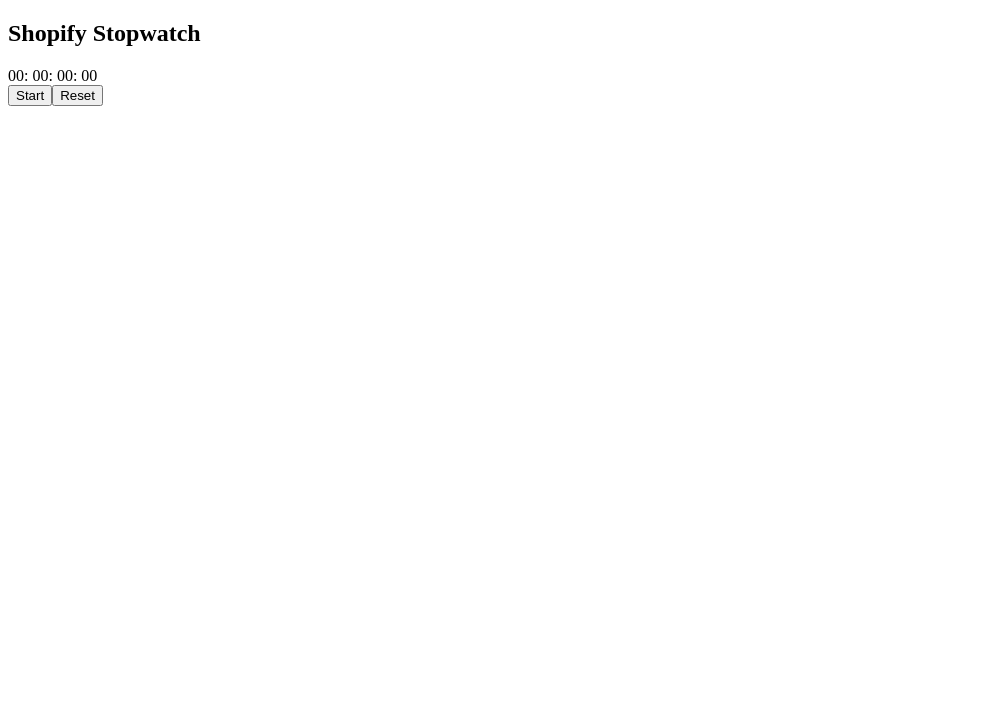
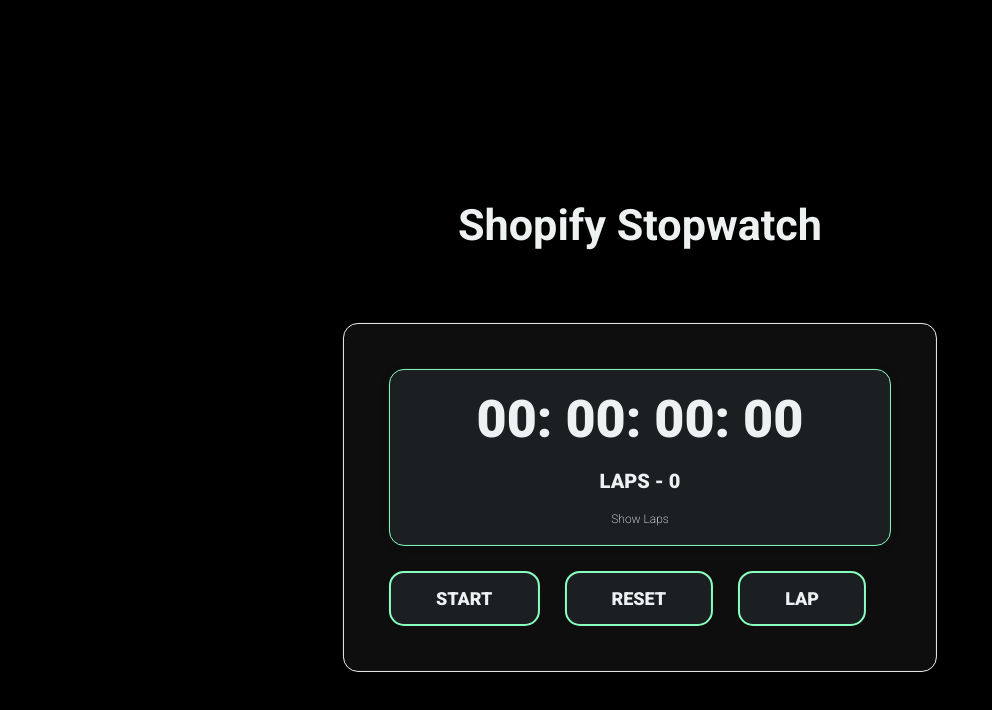
Before and after one commit to Shopify/eng-intern-assessment-react, a React app: page / in a window 1280 px wide. Shown: the top 710 px of the page, without its empty margins (0-992 px from the left). Built offline with nearby package versions, Linux system fonts and the light colour scheme.

Commit message:
laps and styling

```diff
--- a/src/App.tsx
+++ b/src/App.tsx
@@ -1,10 +1,13 @@
 import React, { useState, useEffect } from 'react';
 import StopWatch from './StopWatch';
 import StopWatchButton from './StopWatchButton';
+import './appstyles.css';
 
 export default function App() {
     const [isRunning, setIsRunning] = useState(false);
     const [time, setTime] = useState(0);
+    const [lapTimes, setLapTimes] = useState<number[]>([]);
+    const [showModal, setShowModal] = useState(false);
 
     useEffect(() => {
         let intervalId: number;
@@ -32,20 +35,51 @@ export default function App() {
     const handleResetClick = () => {
         setIsRunning(false);
         setTime(0);
+        setLapTimes([]);
+    };
+
+    const handleLapClick = () => {
+        setLapTimes((prevLapTimes) => [...prevLapTimes, time]);
+      };
+
+      const toggleModal = () => {
+        setShowModal(!showModal);
       };
 
     return (
-        <div>
-            <h1>Shopify Stopwatch</h1>
+        <div style={{ backgroundColor:"#000000", width: "100%", height: "100vh", textAlign: "center", color: "#EEF1F1"}}>
+            <div style={{ position: "absolute", top: "50%", left: "50%", transform: "translate(-50%, -50%)",  color: "#EEF1F1"}}>
+                <h5>Shopify Stopwatch</h5>
+                <div className='container'>
+                    <div className='time-container'>
                         <StopWatch
                             time={time}
                             Time={Time}
                         />
+                        <div className='Laps'>LAPS - {lapTimes.length}</div>
+                        <button className="LapTimesButton" onClick={toggleModal}> Show Laps</button>
+                    </div>
                     <StopWatchButton
                         isRunning={isRunning}
                         onStartStopClick={handleStartStopClick}
                         onResetClick={handleResetClick}
+                        onLapClick={handleLapClick}
 />
+                </div>
+                </div>
+                {showModal && (
+                            <div className="modal">
+                            <div className="modal-content">
+                                <span className="close" onClick={toggleModal}>&times;</span>
+                                <h2>Lap Times</h2>
+                                <ul>
+                                {lapTimes.map((lapTime, index) => (
+                                    <li key={index}>{Time(lapTime)}</li>
+                                ))}
+                                </ul>
+                            </div>
+                            </div>
+                        )}
             </div>
     )
 }
--- a/src/StopWatchButton.tsx
+++ b/src/StopWatchButton.tsx
@@ -1,20 +1,24 @@
-import React from 'react'
+import React from 'react';
+import './appstyles.css';
 
 interface StopWatchButtonProps {
     isRunning: boolean;
     onStartStopClick: () => void;
     onResetClick: () => void;
+    onLapClick: () => void;
 }
 
 export default function StopWatchButton({
     isRunning,
     onStartStopClick,
-    onResetClick
+    onResetClick,
+    onLapClick
 }: StopWatchButtonProps) {
     return (
-    <div>
-      <button onClick={onStartStopClick}>{isRunning ? 'Stop' : 'Start'}</button>
-      <button onClick={onResetClick}>Reset</button>
+    <div style={{display:'flex'}}>
+      <button className="startstop-button"  onClick={onStartStopClick}>{isRunning ? 'STOP' : 'START'}</button>
+      <button className="reset-button"  onClick={onResetClick}>RESET</button>
+      <button className="lap-button"  onClick={onLapClick}>LAP</button>
     </div>
     )
 }
--- /dev/null
+++ b/src/appstyles.css
@@ -0,0 +1,128 @@
+/* styles.css */
+@import url('https://fonts.googleapis.com/css2?family=Roboto:wght@200;300;400;500;600;700;800;900&display=swap');
+
+body {
+    font-family: 'Roboto', monospace;
+    font-weight: 900;
+    font-size: 52px;
+    font-style: normal;
+    margin: 0;
+    padding: 0;
+    box-sizing: border-box;
+}
+
+.container {
+    display: flex;
+    flex-direction: column;
+    align-items: center;
+    color: #EEF1F1;
+    margin: auto;
+    max-width: 600px;
+    max-height: 500px;
+    padding: 45px;
+    border: 0.5px solid transparent;
+    /* background-image: linear-gradient(90.13deg, #89FFBF 1.9%, #A4FA86 97.5%); */
+    border-image-slice: 1;
+    background-color: #0E0E0E;
+    border-radius: 15px;
+    box-shadow: 0 0 10px rgba(0, 0, 0, 0.1);
+    border-color: #EEF1F1;
+}
+
+.time-container {
+    display: flex;
+    flex-direction: column;
+    align-items: center;
+    justify-content: space-evenly;
+    color: #EEF1F1;
+    width: 500px;
+    height: 175px;
+    background-color: #1B1F21;
+    border: 0.5px solid transparent;
+    border-image-slice: 1;
+    border-radius: 15px;
+    box-shadow: 0 0 10px rgba(0, 0, 0, 0.1);
+    border-color: #89FFBF;
+}
+
+.startstop-button, .reset-button, .lap-button {
+  background-color: #1B1F21;
+  font-family: 'Roboto', monospace;
+  font-weight: 900;
+  font-size: 18px;
+  color: #EEF1F1;
+  border: 2px solid transparent;
+  border-color: #89FFBF;
+  border-radius: 15px;
+  padding: 15px 45px;
+  margin: 25px 25px 0 0;
+  cursor: pointer;
+}
+
+.startstop-button:hover {
+  background-image: linear-gradient(90.13deg, #85F56D 1.9%, #487AE2 97.5%);
+}
+
+.reset-button:hover {
+  background-image: linear-gradient(90.13deg, #66D08A 1.9%, #85F56D 97.5%);
+  color:#0E0E0E;
+}
+.lap-button:hover {
+  background-image: linear-gradient(90.13deg, #487AE2 1.9%, #66D08A 97.5%);
+}
+
+.LapTimesButton {
+  background-color: #1B1F21;
+  font-family: 'Roboto', monospace;
+  font-weight: 200;
+  font-size: 12px;
+  color: #EEF1F1;
+  border: 0px solid transparent;
+  padding: 0px 0px;
+  margin: 0;
+  cursor: pointer;
+}
+.LapTimesButton:hover {
+  color: #85F56D;
+}
+
+.Laps {
+  font-size: 20px;
+  color: #EEF1F1;
+}
+
+/* Modal styles */
+.modal {
+  display: block; /* Ensure the modal is displayed */
+  position: fixed;
+  z-index: 1;
+  left: 0;
+  top: 0;
+  width: 100%;
+  height: 100%;
+  overflow: auto;
+  background-color: rgba(0, 0, 0, 0.4); /* Black background with opacity */
+}
+
+.modal-content {
+  background-color: #1B1F21;
+  margin: 15% auto; /* 15% from the top and centered */
+  padding: 20px;
+  border: 1px solid #888;
+  width: 80%; /* Could be more or less, depending on screen size */
+}
+
+/* Close button */
+.close {
+  color: #aaa;
+  float: right;
+  font-size: 28px;
+  font-weight: bold;
+}
+
+.close:hover,
+.close:focus {
+  color: black;
+  text-decoration: none;
+  cursor: pointer;
+}
--- a/src/index.tsx
+++ b/src/index.tsx
@@ -1,6 +1,7 @@
 import React from 'react';
 import { createRoot } from 'react-dom/client';
 import App from './App';
+import './appstyles.css';
 
 const container = document.getElementById('root');
 const root = createRoot(container);
```
Lines whose indentation alone changed are shown as unchanged.
